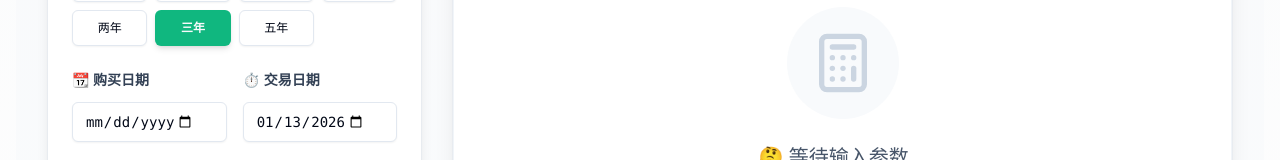
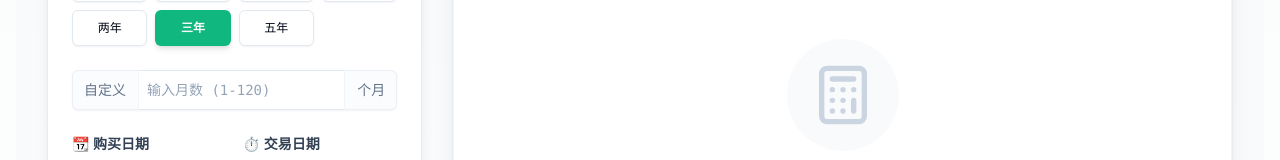
Before and after one commit to everett7623/Globokit, a Next.js app: page /tools/vps-calculator in a window 1280 px wide. Shown: the part 542-702 px from the top of the page. Built offline with nearby package versions, Linux system fonts and the light colour scheme; no server answers.

Commit message:
Update page.tsx

```diff
--- a/app/tools/vps-calculator/page.tsx
+++ b/app/tools/vps-calculator/page.tsx
@@ -285,7 +285,27 @@ ${isProfit
                     ))}
                   </div>
                 </div>
-
+                {/* 自定义月数输入 */}
+                <div className="flex rounded-md shadow-sm ring-1 ring-inset ring-slate-200 focus-within:ring-2 focus-within:ring-inset focus-within:ring-primary/20 transition-all overflow-hidden bg-white">
+                    <span className="flex select-none items-center px-3 text-slate-500 bg-slate-50/50 border-r border-slate-100 sm:text-sm whitespace-nowrap">
+                      自定义
+                    </span>
+                    <Input
+                      type="number"
+                      min="1"
+                      max="120"
+                      value={RENEWAL_PERIODS.some(p => p.value === parseInt(renewalPeriod)) ? '' : renewalPeriod}
+                      onChange={e => {
+                        const v = parseInt(e.target.value)
+                        if (v >= 1 && v <= 120) setRenewalPeriod(v.toString())
+                      }}
+                      className="block flex-1 border-0 bg-transparent py-1.5 pl-2 text-slate-900 placeholder:text-slate-400 focus:ring-0 sm:text-sm font-mono"
+                      placeholder="输入月数 (1-120)"
+                    />
+                    <span className="flex select-none items-center px-3 text-slate-500 bg-slate-50/50 border-l border-slate-100 sm:text-sm whitespace-nowrap">
+                      个月
+                    </span>
+                  </div>
                 {/* 日期选择 */}
                 <div className="grid grid-cols-2 gap-4">
                   <div className="space-y-3 relative">
@@ -487,7 +507,7 @@ ${isProfit
                           </div>
                           <div className="h-2.5 w-full rounded-full overflow-hidden bg-slate-200 shadow-inner">
                             <div
-                              className="h-full transition-all duration-1000 rounded-full bg-gradient-to-r from-blue-500 to-indigo-600"
+                              className="h-full transition-all duration-1000 rounded-full bg-gradient-to-r from-emerald-400 to-emerald-600"
                               style={{ width: `${(1-result.remainingRatio)*100}%` }}
                             ></div>
                           </div>
```
